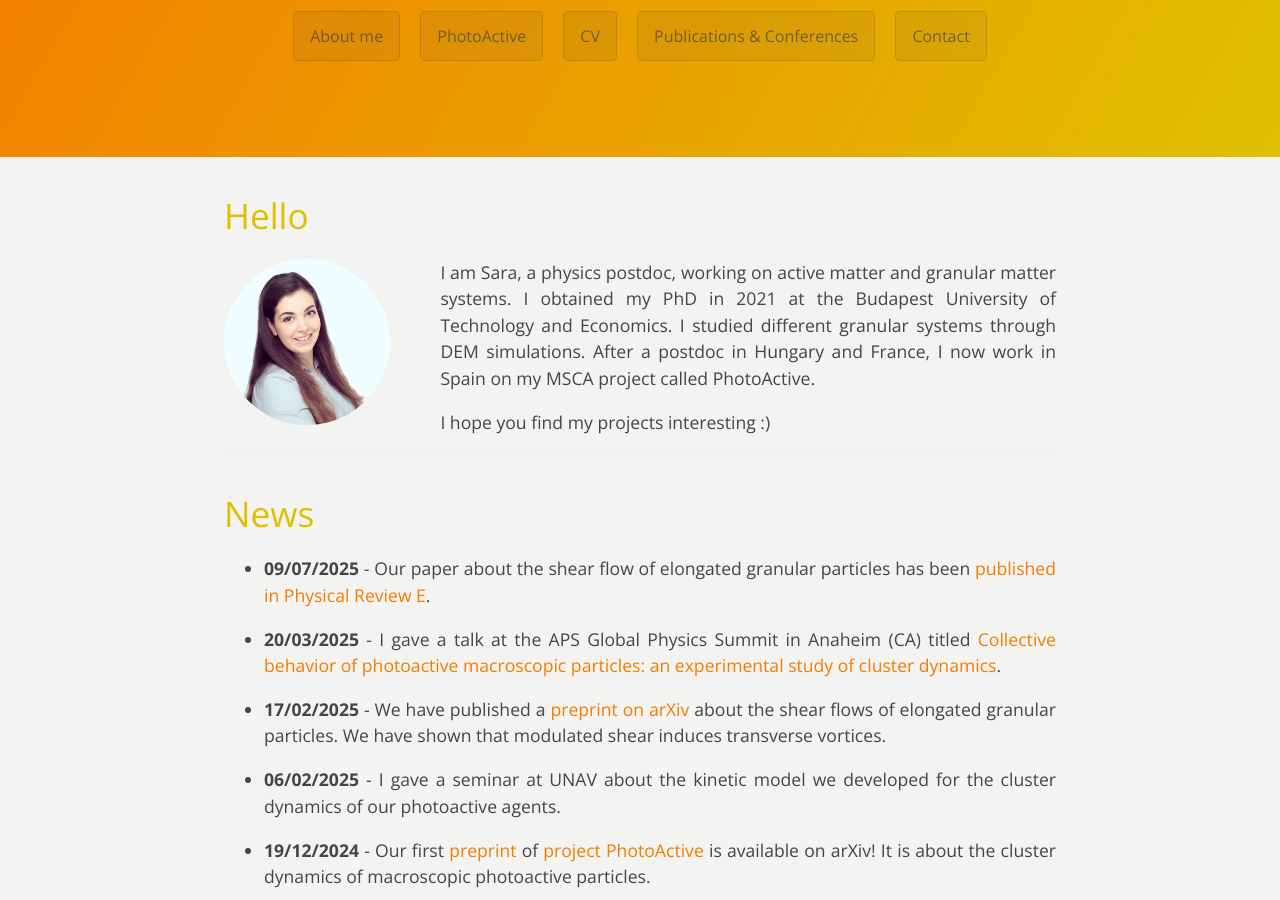
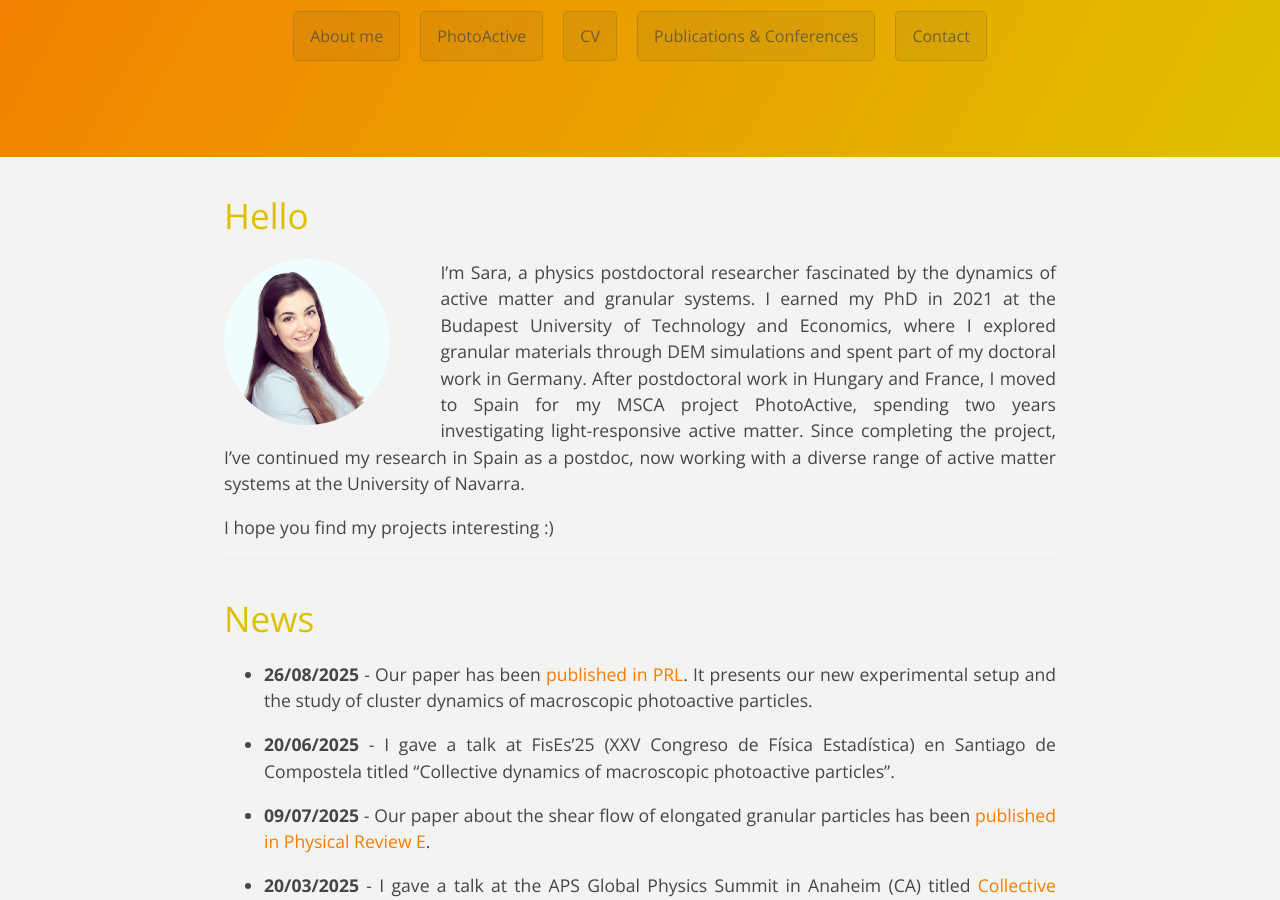
Before and after one commit to saralevay/saralevay.github.io, a Jekyll site: the page built from index.md, in a window 1280 px wide and 900 px high, scrolled down 226 px. Built offline with Jekyll 4.4.1, drawn with Linux system fonts in a browser that asks for light colours; a style sheet for code colours, icons or effects is not loaded.

Commit message:
Update index.md

```diff
--- a/index.md
+++ b/index.md
@@ -8,7 +8,7 @@ description: Welcome to my homepage!
 # Hello
 
 <img src="./media/sl.png" alt="Clusters" align="left" style="width:20%; height:auto; margin-right:50px;">
-I am Sara, a physics postdoc, working on active matter and granular matter systems. I obtained my PhD in 2021 at the Budapest University of Technology and Economics. I studied different granular systems through DEM simulations. After a postdoc in Hungary and France, I now work in Spain on my MSCA project called PhotoActive.
+I’m Sara, a physics postdoctoral researcher fascinated by the dynamics of active matter and granular systems. I earned my PhD in 2021 at the Budapest University of Technology and Economics, where I explored granular materials through DEM simulations and spent part of my doctoral work in Germany. After postdoctoral work in Hungary and France, I moved to Spain for my MSCA project PhotoActive, spending two years investigating light-responsive active matter. Since completing the project, I’ve continued my research in Spain as a postdoc, now working with a diverse range of active matter systems at the University of Navarra.
 
 I hope you find my projects interesting :)
 <br clear="left"/>
@@ -16,6 +16,10 @@ I hope you find my projects interesting :)
 ***
 
 # News
+
+* **26/08/2025** - Our paper has been <a href="https://journals.aps.org/prl/abstract/10.1103/t7st-flj2" target="_blank">published in PRL</a>. It presents our new experimental setup and the study of cluster dynamics of macroscopic photoactive particles.
+
+* **20/06/2025** - I gave a talk at FisEs'25 (XXV Congreso de Física Estadística) en Santiago de Compostela titled "Collective dynamics of macroscopic photoactive particles".
 
 * **09/07/2025** - Our paper about the shear flow of elongated granular particles has been <a href="https://journals.aps.org/pre/abstract/10.1103/875y-lk88" target="_blank">published in Physical Review E</a>.
 
```
